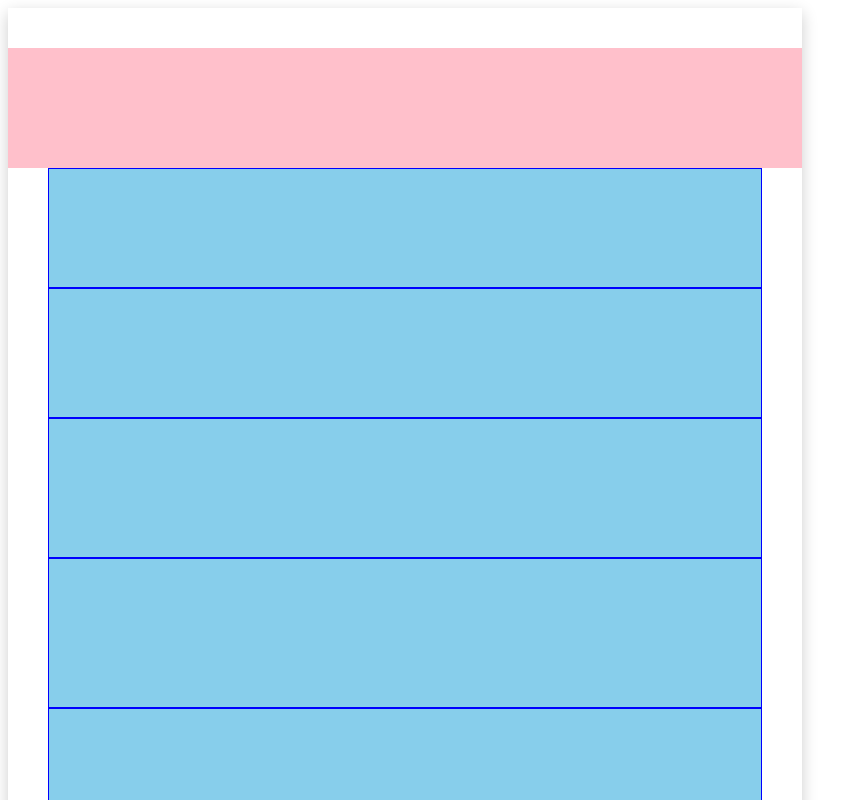
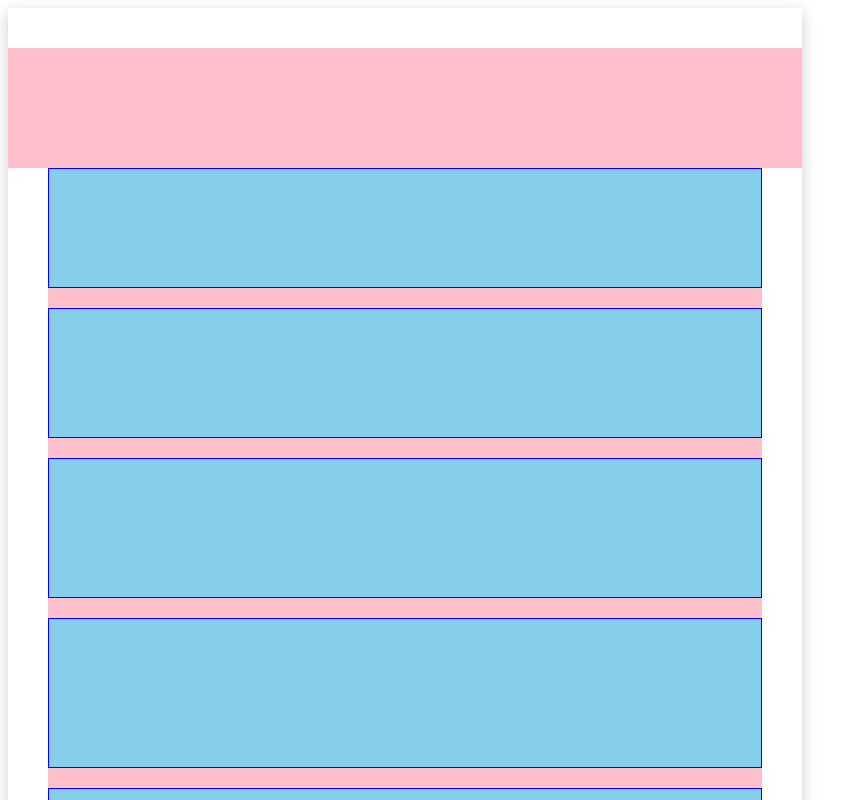
Before and after one commit to Naartti/vue-papers, a Vue app: page / in a window 1280 px wide. Shown: the top 800 px of the page, without its empty margins (0-864 px from the left). Built offline with nearby package versions, Linux system fonts and the light colour scheme.

Commit message:
Margin between child elements

```diff
--- a/src/App.vue
+++ b/src/App.vue
@@ -3,6 +3,8 @@
   <vue-papers
     ref="vuePapers"
     :padding-top="120"
+    :padding-bottom="padding"
+    :margin-between="20"
     >
     <div
       v-for="(height, index) in blocks"
@@ -23,16 +25,24 @@ import VuePapers from './components/VuePapers.vue'
 })
 export default class App extends Vue {
   margin = 0
+  padding = 10
   blocks = [120, 130, 140, 150, 140, 230, 220, 250, 120, 230, 110, 240, 150]
 
   mounted () {
+    window.dev.setPadding = (padding: number) => {
+      this.padding = padding
+      this.update()
+    }
+
     window.dev.setMargin = (margin: number) => {
       this.margin = margin
-      console.log('New margin: ' + margin)
+      this.update()
+    }
+  }
 
-      const el = this.$refs.vuePapers as VuePapers
-      el.update()
-    }
+  update () {
+    const el = this.$refs.vuePapers as VuePapers
+    el.update()
   }
 }
 </script>
--- a/src/components/VuePapers.vue
+++ b/src/components/VuePapers.vue
@@ -7,7 +7,7 @@
     >
 
     <div
-      class="vue-papers__page__padding-top"
+      class="vue-papers__page__space"
       :style="`height: ${paddingTop}px;`"
       />
 
@@ -15,9 +15,19 @@
       v-for="childIndex in page"
       :key="`child-index-${childIndex}`"
       class="vue-papers__page__child"
-      v-html="children[childIndex].outerHTML"
       >
+      <div v-html="children[childIndex].outerHTML" />
+
+      <div
+        class="vue-papers__page__space"
+        :style="`height: ${marginBetween}px`"
+        />
     </div>
+
+    <div
+      class="vue-papers__page__space"
+      :style="`height: ${paddingBottom}px;`"
+      />
   </div>
 
   <div
@@ -34,6 +44,9 @@ import { Component, Prop, Vue } from 'vue-property-decorator'
 @Component
 export default class VuePapers extends Vue {
   @Prop({ default: 0 }) private paddingTop!: number
+  @Prop({ default: 0 }) private paddingBottom!: number
+  @Prop({ default: 0 }) private marginBetween!: number
+
   height = 1123 - 2 * 40 // Match print padding
   width = 794
   pages: number[][] = []
@@ -50,6 +63,8 @@ export default class VuePapers extends Vue {
     let height = this.height
 
     height -= this.paddingTop
+    height -= this.paddingBottom
+    height -= this.marginBetween
 
     return height
   }
@@ -60,6 +75,17 @@ export default class VuePapers extends Vue {
     })
   }
 
+  private getElementHeight (el: Element) {
+    let height = el?.getBoundingClientRect().height
+
+    const marginTop = parseInt(getComputedStyle(el, '').getPropertyValue('margin-top')) || 0
+    const marginBottom = parseInt(getComputedStyle(el, '').getPropertyValue('margin-bottom')) || 0
+
+    height += marginTop + marginBottom
+
+    return height || 0
+  }
+
   checkHeights () {
     let pageIndex = 0
     let pageHeight = 0
@@ -68,13 +94,7 @@ export default class VuePapers extends Vue {
 
     for (let i = 0; i < this.children.length; i++) {
       const el = this.children[i] as Element
-      let height = el?.getBoundingClientRect().height
-
-      const margin = parseInt(getComputedStyle(el, '').getPropertyValue('margin-top')) +
-        parseInt(getComputedStyle(el, '').getPropertyValue('margin-bottom'))
-
-      console.log(margin)
-      height += margin
+      let height = this.getElementHeight(el)
 
       if (!height) {
         continue
@@ -161,7 +181,7 @@ export default class VuePapers extends Vue {
         }
       }
 
-      &__padding-top {
+      &__space {
         position: relative;
         background-color: pink;
       }
```
